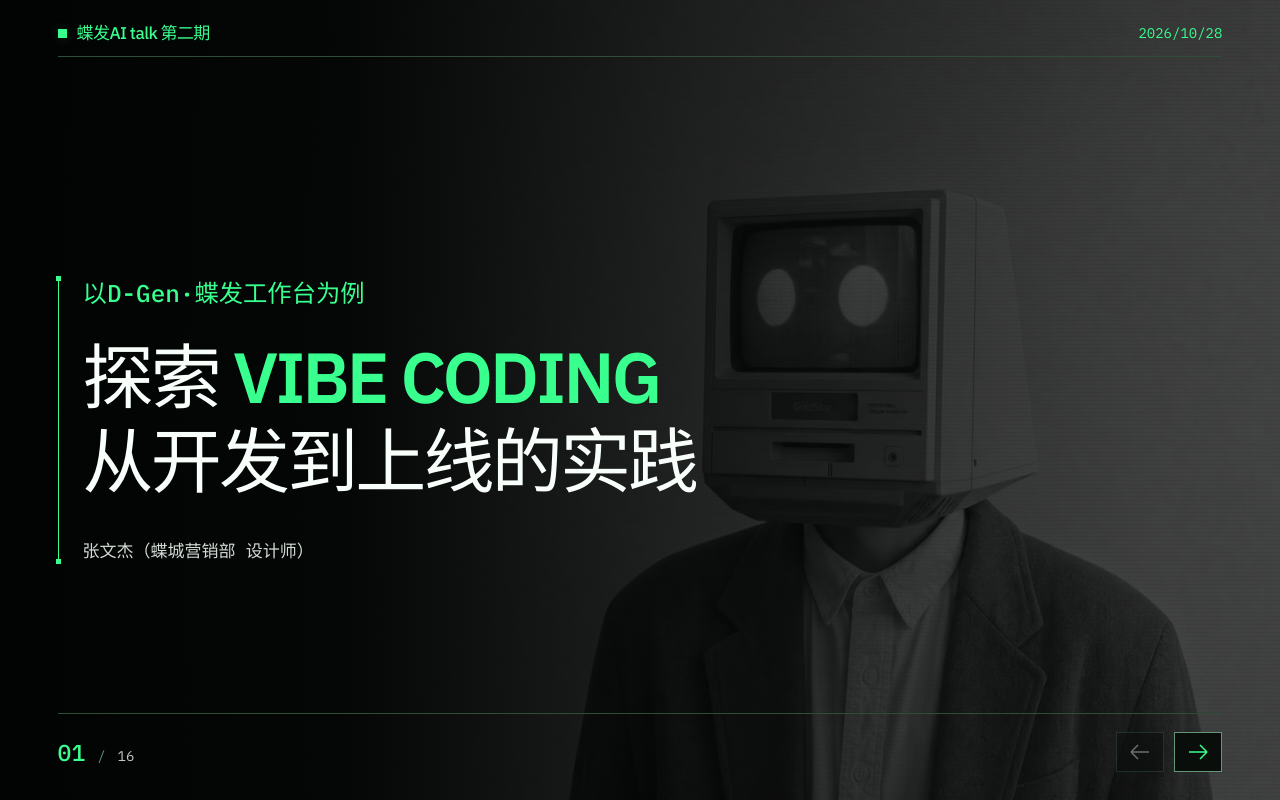
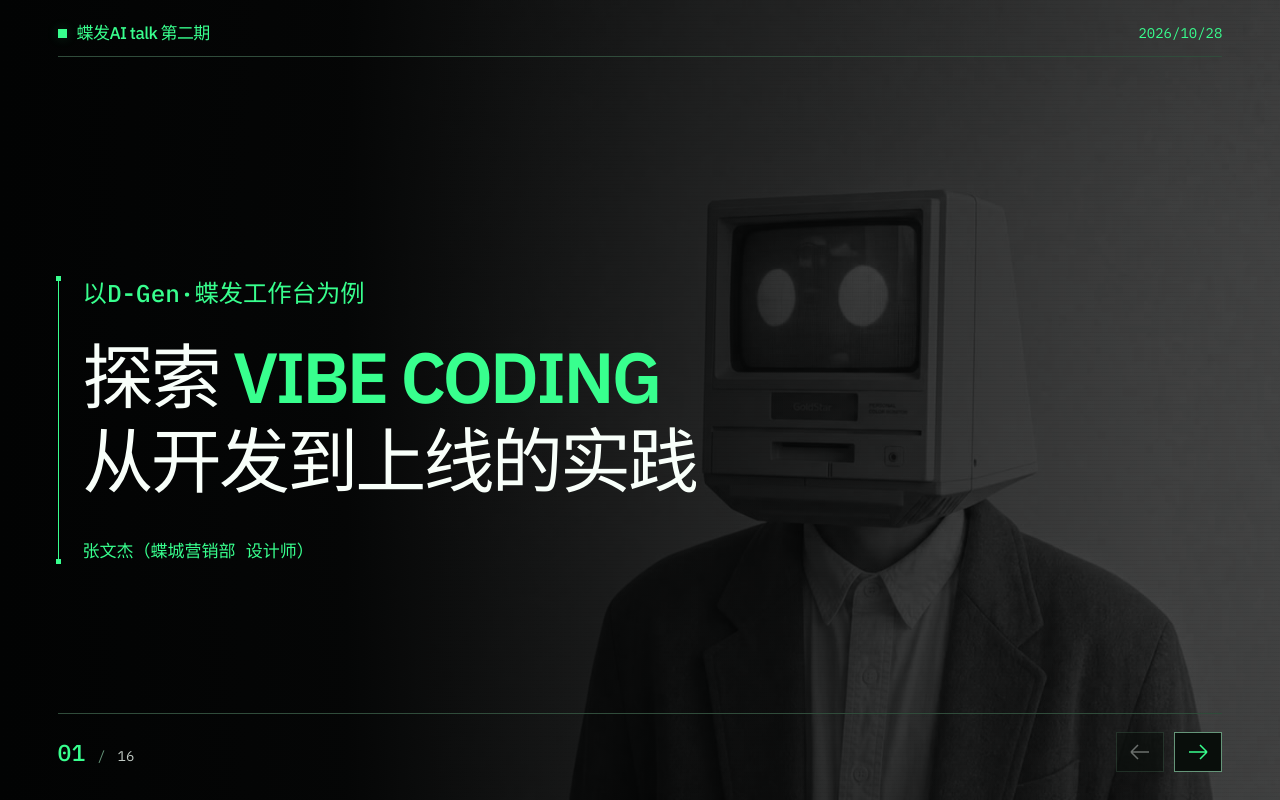
Before and after one commit to iamzwj/aitalk_html, a React (Vite) app: page / in a window 1280 px wide. Built offline with nearby package versions, Linux system fonts and the light colour scheme; a web font is replaced by a local one.

Commit message:
Use theme green for cover presenter text

```diff
--- a/src/index.css
+++ b/src/index.css
@@ -351,3 +351,5 @@ h1{position:relative;width:fit-content;font-family:var(--dp-typography-display);
 .evo-description{font-size:clamp(16px,2.2vh,30px);line-height:1.4;color:#b0c5b8;margin:clamp(8px,1.2vh,16px) 0 0}
 .evo-platform .evo-description{margin-bottom:auto}
 @media(max-height:760px){.presentation .evo-evidence h2,.presentation .evo-platform h2{font-size:28px}.evo-description{font-size:16px}}
+
+.hero-content .presenter{color:var(--dp-color-accent)}
```
